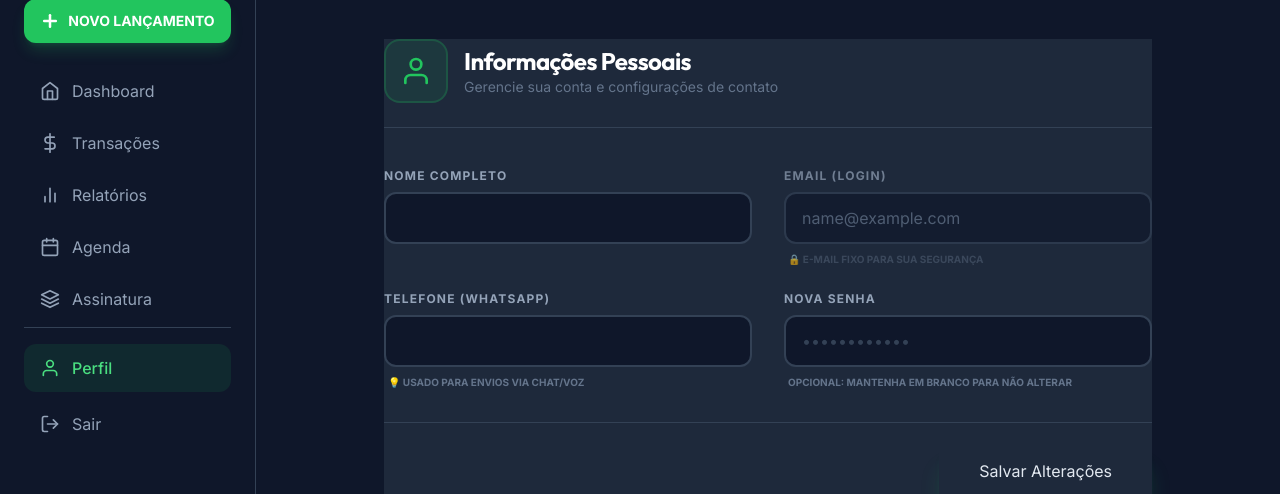
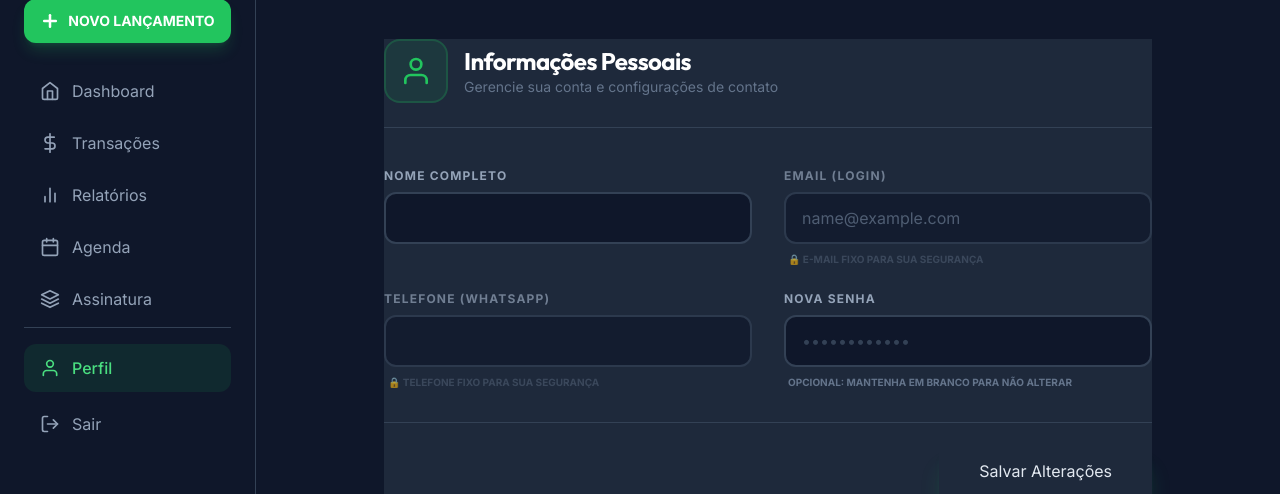
Before and after one commit to andresperes33/AGENTE-FINANCEIRO, a Django app: page /perfil/ in a window 1280 px wide. Shown: the part 97-591 px from the top of the page. Run offline with Django 5.2, Linux system fonts and the light colour scheme; the visitor is signed in with stand-in values (Sample User, id 1); parts of the project's set-up code (start-up, migrations or seed data) failed here and were passed over; some libraries are stand-ins or nearby versions.

Commit message:
alteração no usuario

```diff
--- a/dashboard/views.py
+++ b/dashboard/views.py
@@ -286,7 +286,6 @@ def profile(request):
 
     if request.method == 'POST':
         user.nome = request.POST.get('nome')
-        user.telefone = request.POST.get('telefone')
 
         # Atualizar senha se fornecida
         new_password = request.POST.get('new_password')
--- a/templates/dashboard/profile.html
+++ b/templates/dashboard/profile.html
@@ -43,14 +43,14 @@
                         segurança</p>
                 </div>
 
-                <div class="space-y-2">
+                <div class="space-y-2 opacity-70">
                     <label class="block text-xs font-bold text-slate-400 uppercase tracking-widest">Telefone
                         (WhatsApp)</label>
-                    <input type="text" name="telefone" value="{{ user.telefone }}"
-                        class="w-full bg-dark border-2 border-dark-border rounded-xl px-4 py-3 text-white focus:outline-none focus:border-primary transition-all outline-none"
-                        required>
-                    <p class="text-[10px] text-slate-500 font-bold uppercase mt-1 px-1">💡 Usado para envios via
-                        Chat/Voz</p>
+                    <input type="text" value="{{ user.telefone }}"
+                        class="w-full bg-dark border-2 border-dark-border rounded-xl px-4 py-3 text-slate-500 cursor-not-allowed"
+                        disabled>
+                    <p class="text-[10px] text-slate-600 font-bold uppercase mt-1 px-1">🔒 Telefone fixo para sua
+                        segurança</p>
                 </div>
 
                 <div class="space-y-2">
```
